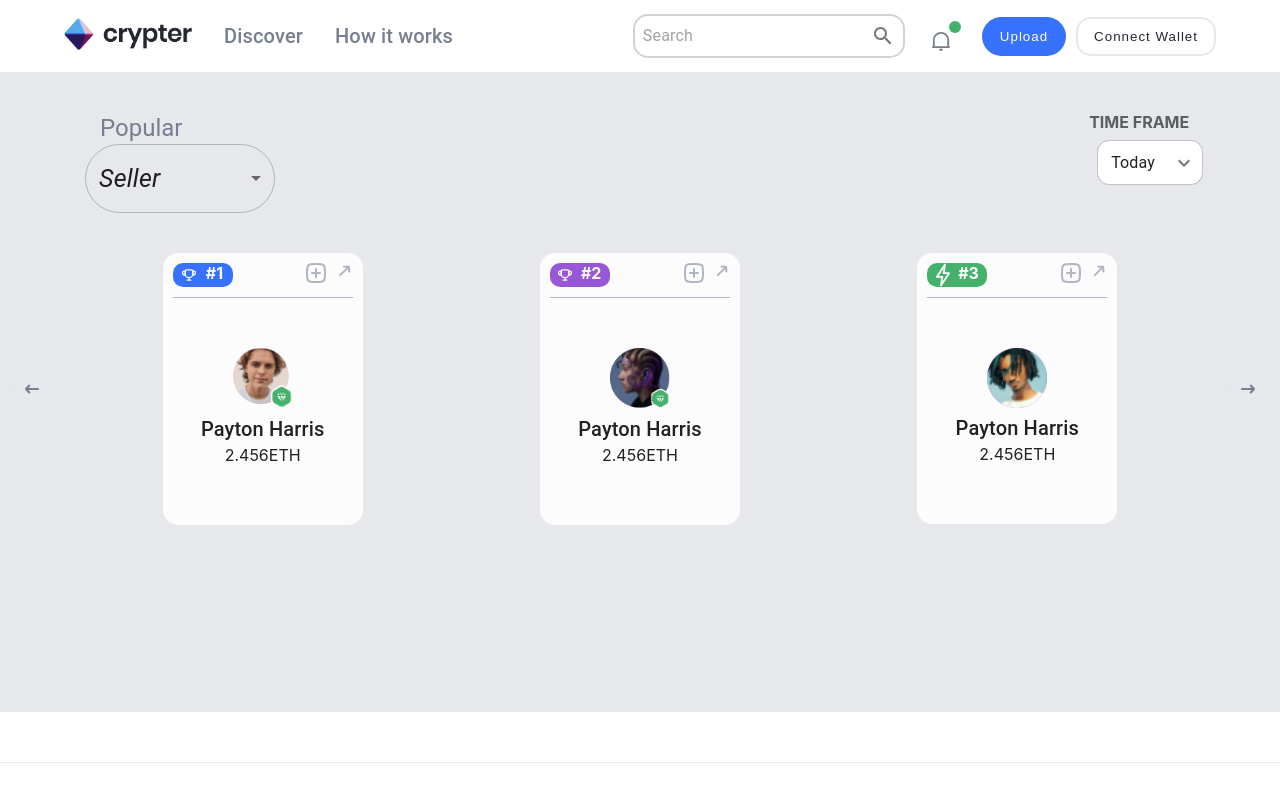
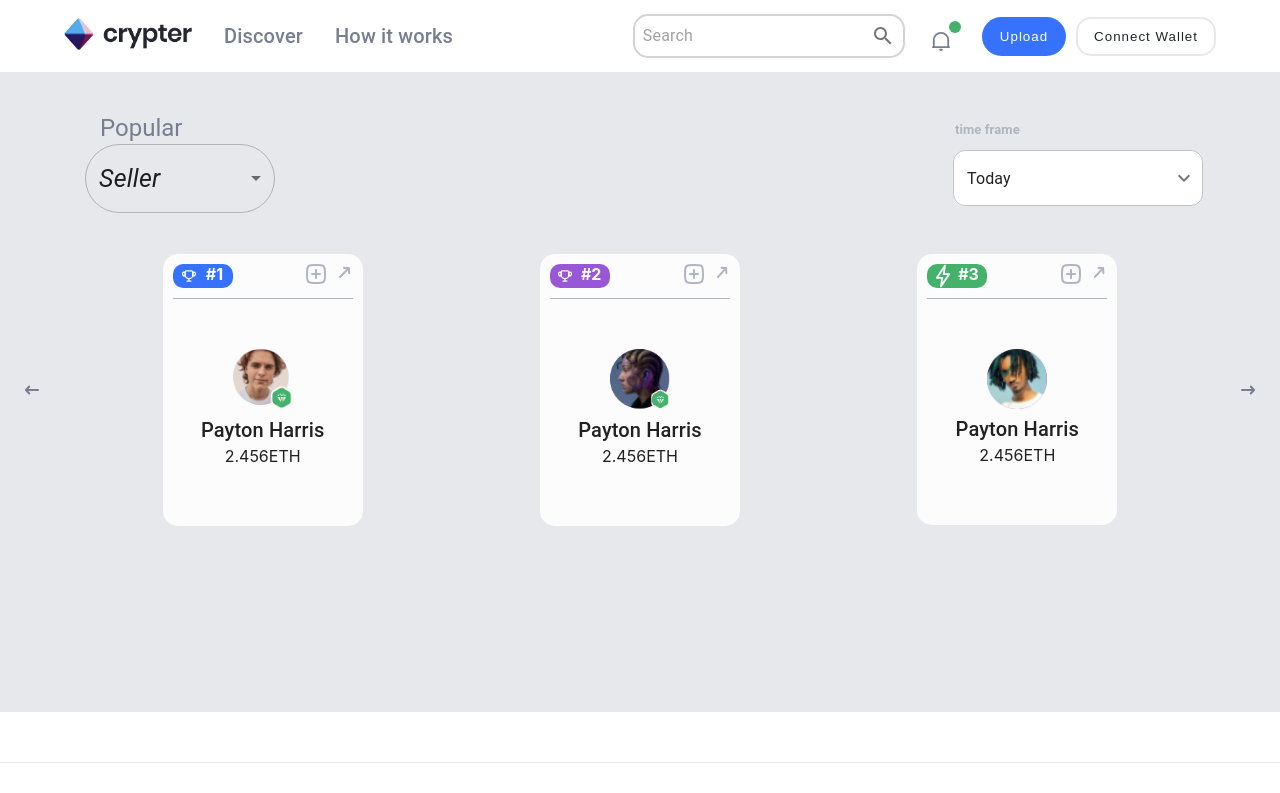
Before and after one commit to sahilgundecha/crypter, a React (Create React App) app: page /seller-buyer-card in a window 1280 px wide. Shown: the top 793 px of the page. Built offline with nearby package versions, Linux system fonts and the light colour scheme.

Commit message:
nftProject

```diff
--- a/src/Common/Dropdown/Dropdown.tsx
+++ b/src/Common/Dropdown/Dropdown.tsx
@@ -31,7 +31,7 @@ const Dropdown = (props: drop) => {
       sx={{
         m: 1,
         minWidth: "100%",
-        background: "#ffffff",
+
         borderRadius: "14px",
         cursor: "pointer",
       }}
@@ -52,7 +52,7 @@ const Dropdown = (props: drop) => {
         onClose={isClicked}
         inputProps={{ "aria-label": "Without label" }}
         IconComponent={KeyboardArrowDownIcon}
-        sx={{ borderRadius: "12px" }}
+        sx={{ borderRadius: "12px", background: "#ffffff" }}
       >
         {props.item1 ? <MenuItem value={1}>{props.item1}</MenuItem> : null}
         {props.item2 ? <MenuItem value={2}>{props.item2}</MenuItem> : null}
--- a/src/Components/SellerBuyerCard/SellerBuyerCard.tsx
+++ b/src/Components/SellerBuyerCard/SellerBuyerCard.tsx
@@ -92,16 +92,17 @@ function SellerBuyerCard() {
           </FormControl>
           {/* <Dropdown item1="Seller" item2="Buyers" /> */}
         </Box>
-        <Box>
-          <Typography
+        <Box width="250px">
+          {/* <Typography
             sx={{ fontWeight: "bold" }}
             variant="p"
             color="text.secondary"
             component="div"
           >
             TIME FRAME
-          </Typography>
+          </Typography> */}
           <Dropdown
+            label="time frame"
             item1="Today"
             item2="Morning"
             item3="Dinner"
```
